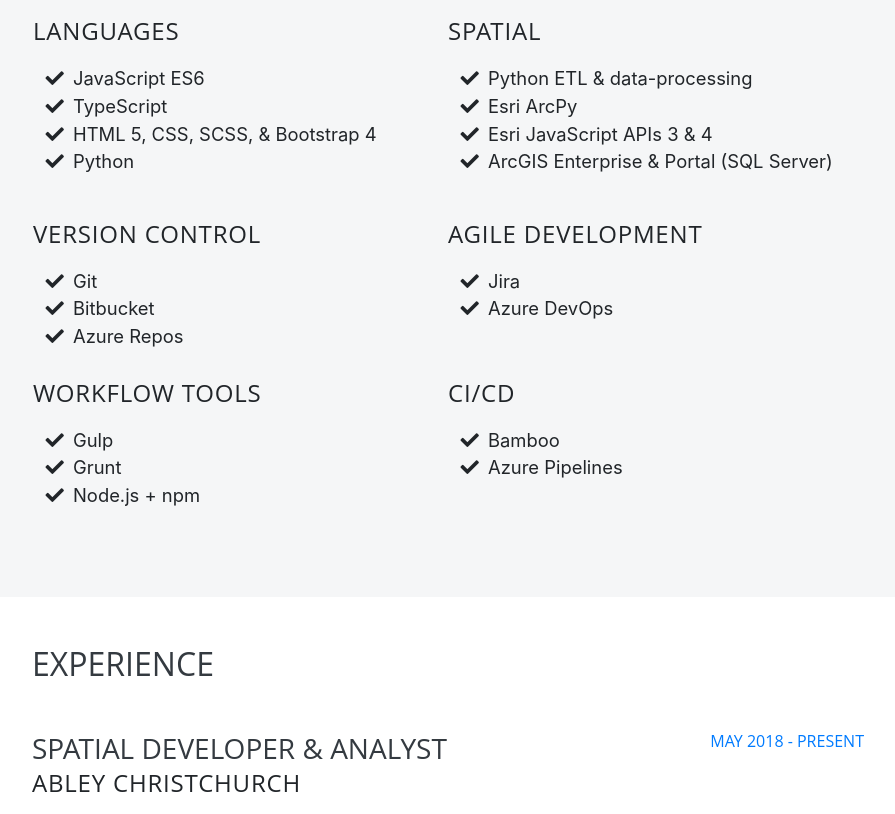
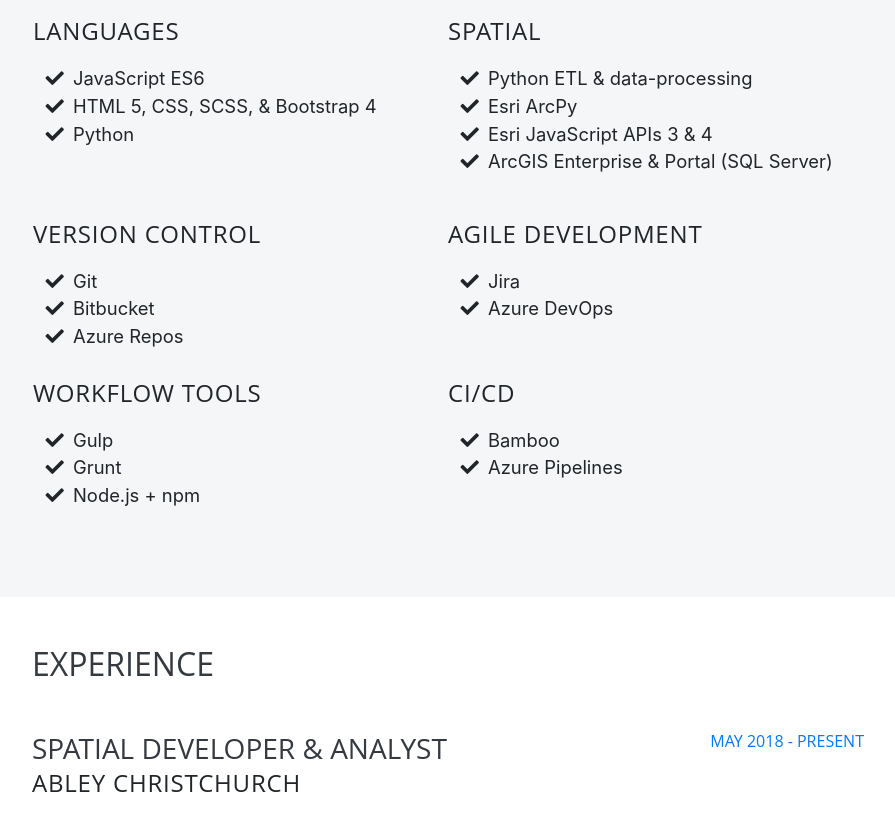
Before and after one commit to ndrag/bootstrap-cv-site, a website with bundled scripts: page index.html in a window 1280 px wide. Shown: the part 1009-1823 px from the top of the page, without its empty margins (368-1263 px from the left). Built offline with nearby package versions, Linux system fonts and the light colour scheme; a web font is replaced by a local one.

Commit message:
Updated the skills section.

```diff
--- a/index.html
+++ b/index.html
@@ -140,9 +140,9 @@
                 <li>
                   <i class="fa-li fa fa-check"></i>
                   JavaScript ES6</li>
-                <li>
+                <!-- <li>
                   <i class="fa-li fa fa-check"></i>
-                  TypeScript</li>
+                  TypeScript</li> -->
                 <li>
                   <i class="fa-li fa fa-check"></i>
                   HTML 5, CSS, SCSS, & Bootstrap 4</li>
```
